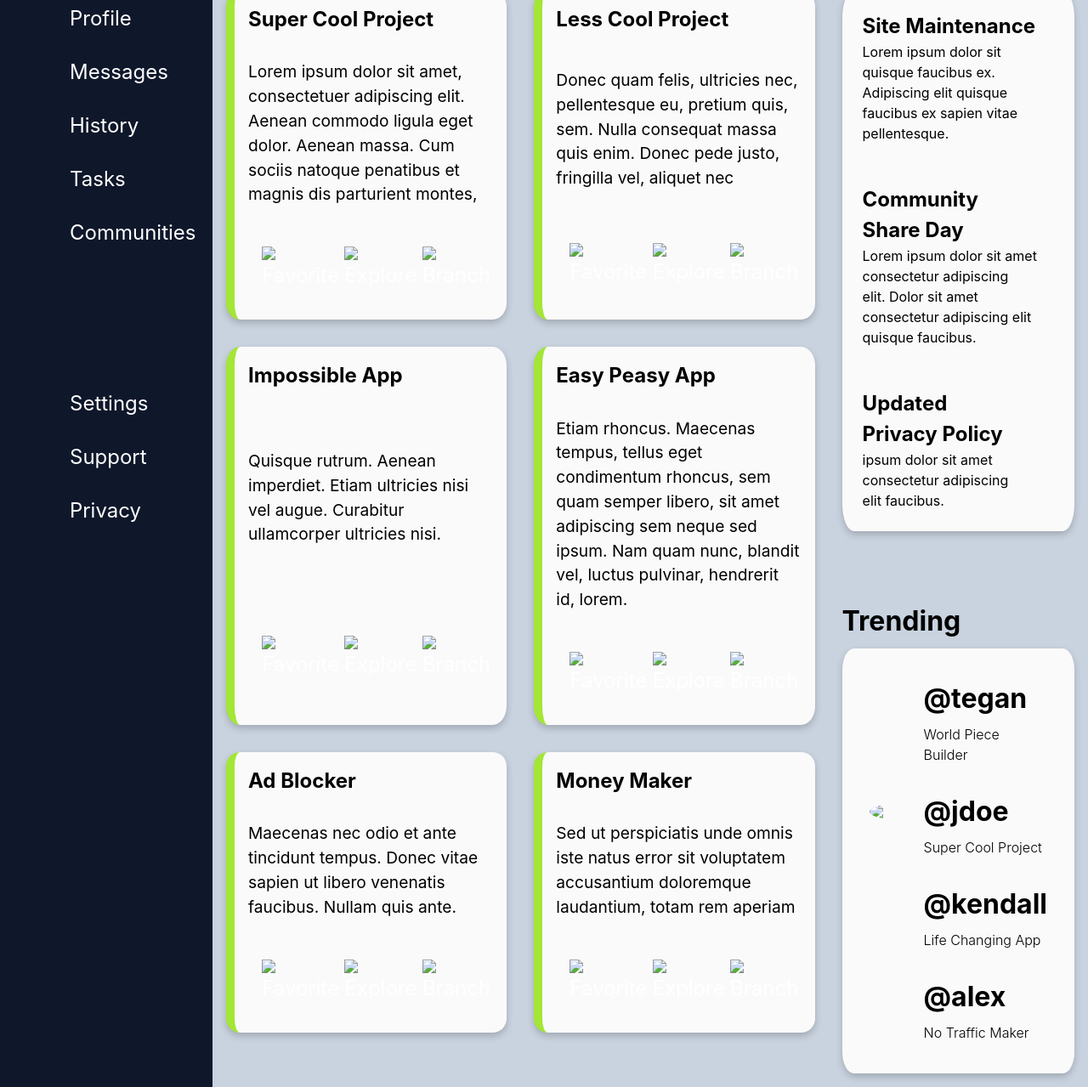
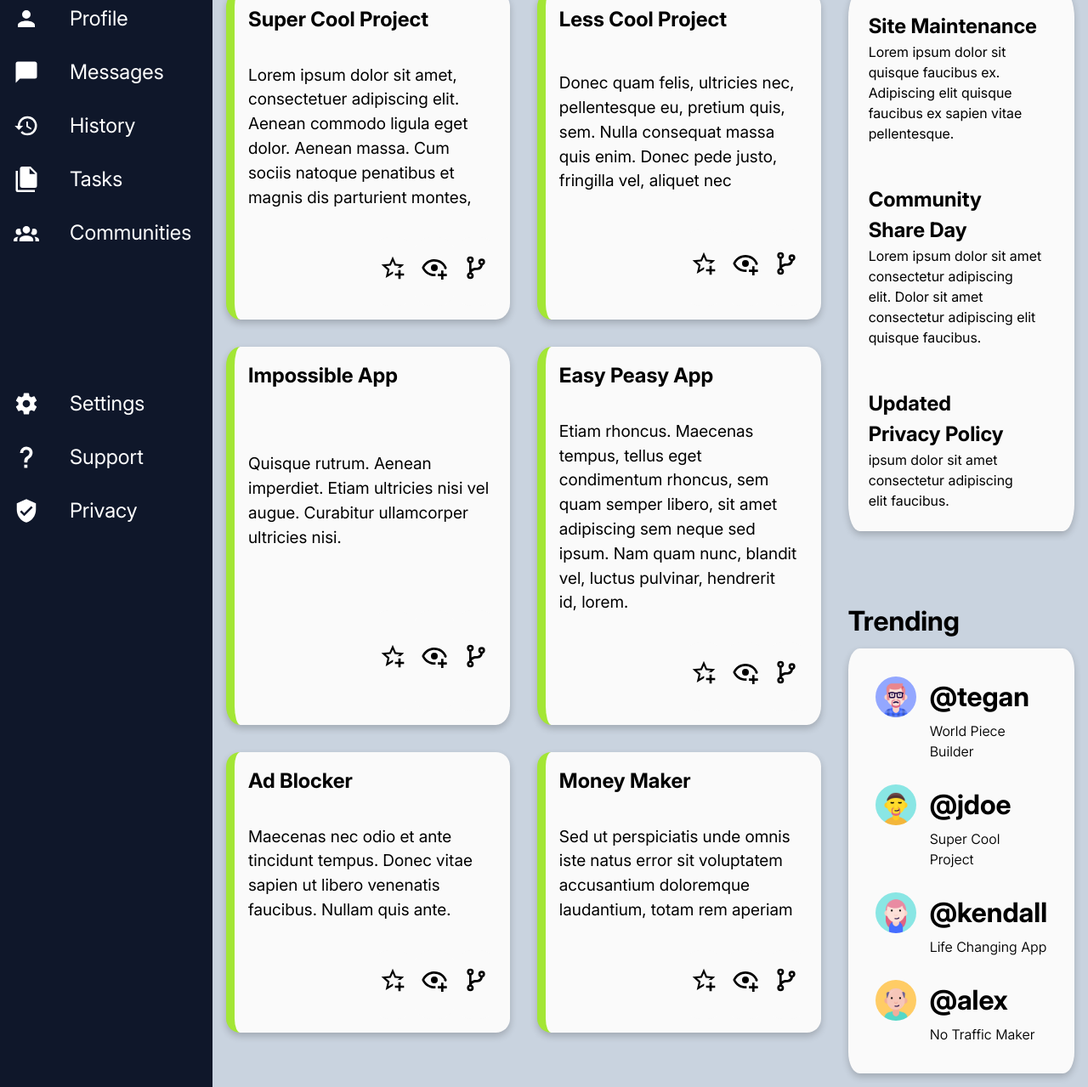
Before and after one commit to aesco1/admin-dashboard, a plain HTML site: page index.html in a window 1280 px wide. Shown: the part 299-1578 px from the top of the page at 85% size. Drawn offline with Linux system fonts and the light colour scheme; the site is published under a folder, as on GitHub Pages, so addresses that start at the root find nothing.

Commit message:
Fix image paths for Github Pages

```diff
--- a/index.html
+++ b/index.html
@@ -27,18 +27,18 @@
 
     <div class="header">
         <div class="search-bar">
-            <img src="/icons/magnify.svg" alt="" class="magnify">
+            <img src="icons/magnify.svg" alt="" class="magnify">
             <input type="search" name="search" id="search">
         </div>
 
         <div class="bell-ava-name">
-            <img src="/icons/bell-ring.svg" alt="" class="bell">
-            <img src="/imgs/main.png" alt="" class="main-avatar">
+            <img src="icons/bell-ring.svg" alt="" class="bell">
+            <img src="imgs/main.png" alt="" class="main-avatar">
             <div class="main-name"> John Doe </div>
         </div>
 
         <div class="greeting">
-            <img src="/imgs/main.png" alt="" class="main-avatar">
+            <img src="imgs/main.png" alt="" class="main-avatar">
             <h2 class="hello">Hi there,</h2>
             <h1 class="name">John Doe (@jdoe)</h1>
         </div>
@@ -59,15 +59,15 @@
                 <p>Lorem ipsum dolor sit amet, consectetuer adipiscing elit. Aenean commodo ligula eget dolor. Aenean massa. Cum sociis natoque penatibus et magnis dis parturient montes,</p>
                 <div class="card-buttons">
                     <button>
-                        <img src="/icons/star-plus-outline.svg" alt="Favorite" class="icon">
+                        <img src="icons/star-plus-outline.svg" alt="Favorite" class="icon">
                     </button>
 
                     <button>
-                        <img src="/icons/eye-plus-outline.svg" alt="Explore" class="icon">
+                        <img src="icons/eye-plus-outline.svg" alt="Explore" class="icon">
                     </button>
 
                     <button>
-                        <img src="/icons/source-branch.svg" alt="Branch" class="icon">
+                        <img src="icons/source-branch.svg" alt="Branch" class="icon">
                     </button>
                 </div>
             </div>
@@ -76,15 +76,15 @@
                 <p> Donec quam felis, ultricies nec, pellentesque eu, pretium quis, sem. Nulla consequat massa quis enim. Donec pede justo, fringilla vel, aliquet nec</p>
                 <div class="card-buttons">
                     <button>
-                        <img src="/icons/star-plus-outline.svg" alt="Favorite" class="icon">
+                        <img src="icons/star-plus-outline.svg" alt="Favorite" class="icon">
                     </button>
 
                     <button>
-                        <img src="/icons/eye-plus-outline.svg" alt="Explore" class="icon">
+                        <img src="icons/eye-plus-outline.svg" alt="Explore" class="icon">
                     </button>
 
                     <button>
-                        <img src="/icons/source-branch.svg" alt="Branch" class="icon">
+                        <img src="icons/source-branch.svg" alt="Branch" class="icon">
                     </button>
                 </div>
             </div>
@@ -93,15 +93,15 @@
                 <p>Quisque rutrum. Aenean imperdiet. Etiam ultricies nisi vel augue. Curabitur ullamcorper ultricies nisi.</p>
                 <div class="card-buttons">
                     <button>
-                        <img src="/icons/star-plus-outline.svg" alt="Favorite" class="icon">
+                        <img src="icons/star-plus-outline.svg" alt="Favorite" class="icon">
                     </button>
 
                     <button>
-                        <img src="/icons/eye-plus-outline.svg" alt="Explore" class="icon">
+                        <img src="icons/eye-plus-outline.svg" alt="Explore" class="icon">
                     </button>
 
                     <button>
-                        <img src="/icons/source-branch.svg" alt="Branch" class="icon">
+                        <img src="icons/source-branch.svg" alt="Branch" class="icon">
                     </button>
                 </div>
             </div>
@@ -110,15 +110,15 @@
                 <p> Etiam rhoncus. Maecenas tempus, tellus eget condimentum rhoncus, sem quam semper libero, sit amet adipiscing sem neque sed ipsum. Nam quam nunc, blandit vel, luctus pulvinar, hendrerit id, lorem.</p>
                 <div class="card-buttons">
                     <button>
-                        <img src="/icons/star-plus-outline.svg" alt="Favorite" class="icon">
+                        <img src="icons/star-plus-outline.svg" alt="Favorite" class="icon">
                     </button>
 
                     <button>
-                        <img src="/icons/eye-plus-outline.svg" alt="Explore" class="icon">
+                        <img src="icons/eye-plus-outline.svg" alt="Explore" class="icon">
                     </button>
 
                     <button>
-                        <img src="/icons/source-branch.svg" alt="Branch" class="icon">
+                        <img src="icons/source-branch.svg" alt="Branch" class="icon">
                     </button>
                 </div>
             </div>
@@ -127,15 +127,15 @@
                 <p>Maecenas nec odio et ante tincidunt tempus. Donec vitae sapien ut libero venenatis faucibus. Nullam quis ante.</p>
                 <div class="card-buttons">
                     <button>
-                        <img src="/icons/star-plus-outline.svg" alt="Favorite" class="icon">
+                        <img src="icons/star-plus-outline.svg" alt="Favorite" class="icon">
                     </button>
 
                     <button>
-                        <img src="/icons/eye-plus-outline.svg" alt="Explore" class="icon">
+                        <img src="icons/eye-plus-outline.svg" alt="Explore" class="icon">
                     </button>
 
                     <button>
-                        <img src="/icons/source-branch.svg" alt="Branch" class="icon">
+                        <img src="icons/source-branch.svg" alt="Branch" class="icon">
                     </button>
                 </div>
             </div>
@@ -144,15 +144,15 @@
                 <p>Sed ut perspiciatis unde omnis iste natus error sit voluptatem accusantium doloremque laudantium, totam rem aperiam</p>
                 <div class="card-buttons">
                     <button>
-                        <img src="/icons/star-plus-outline.svg" alt="Favorite" class="icon">
+                        <img src="icons/star-plus-outline.svg" alt="Favorite" class="icon">
                     </button>
 
                     <button>
-                        <img src="/icons/eye-plus-outline.svg" alt="Explore" class="icon">
+                        <img src="icons/eye-plus-outline.svg" alt="Explore" class="icon">
                     </button>
 
                     <button>
-                        <img src="/icons/source-branch.svg" alt="Branch" class="icon">
+                        <img src="icons/source-branch.svg" alt="Branch" class="icon">
                     </button>
                 </div>
             </div>
@@ -180,25 +180,25 @@
             <h1>Trending</h1>
             <div class="t-cards">
                 <div class="t-card">
-                    <img src="/imgs/avatar (1).png" alt="" class="main-avatar">
+                    <img src="imgs/avatar (1).png" alt="" class="main-avatar">
                     <h1 class="address">@tegan</h1>
                     <h2 class="proj-name">World Piece Builder</h2>
                 </div>
 
                 <div class="t-card">
-                    <img src="/imgs/main.png" class="main-avatar">
+                    <img src="imgs/main.png" class="main-avatar">
                     <h1 class="address">@jdoe</h1>
                     <h2 class="proj-name">Super Cool Project</h2>
                 </div>
 
                 <div class="t-card">
-                    <img src="/imgs/avatar (2).png" alt="" class="main-avatar">
+                    <img src="imgs/avatar (2).png" alt="" class="main-avatar">
                     <h1 class="address">@kendall</h1>
                     <h2 class="proj-name">Life Changing App</h2>
                 </div>
 
                 <div class="t-card">
-                    <img src="/imgs/avatar (4).png" alt="" class="main-avatar">
+                    <img src="imgs/avatar (4).png" alt="" class="main-avatar">
                     <h1 class="address">@alex</h1>
                     <h2 class="proj-name">No Traffic Maker</h2>
                 </div>
--- a/styles.css
+++ b/styles.css
@@ -1,13 +1,13 @@
 @font-face {
     font-family: 'Inter';
-    src: url(/fonts/InterVariable.ttf) format('truetype');
+    src: url(fonts/InterVariable.ttf) format('truetype');
     font-weight: 100 900;
     font-style: normal;
 }
 
 @font-face {
     font-family: 'Inter-italic';
-    src: url('/fonts/InterVariableItalic.ttf') format('truetype');
+    src: url('fonts/InterVariableItalic.ttf') format('truetype');
     font-weight: 100 900;
     font-style: italic;
 }
@@ -170,53 +170,53 @@ h1, h2, h3, h4, h5, h6 {
 
 /**Sidebar icons**/
 .sidebar .large-Dashboard::before {
-  background-image: url('/icons/lightning.svg');
+  background-image: url('icons/lightning.svg');
   filter: brightness(0) invert(1);
 }
 .sidebar #top-sidebar li:nth-child(1)::before {
-  background-image: url('/icons/home-variant.svg');
+  background-image: url('icons/home-variant.svg');
   filter: brightness(0) invert(1);
 }
 
 .sidebar #top-sidebar li:nth-child(2)::before {
-  background-image: url('/icons/account.svg');
+  background-image: url('icons/account.svg');
   filter: brightness(0) invert(1);
 }
 
 .sidebar #top-sidebar li:nth-child(3)::before {
-  background-image: url('/icons/message.svg');
+  background-image: url('icons/message.svg');
   filter: brightness(0) invert(1);
 }
 
 .sidebar #top-sidebar li:nth-child(4)::before {
-  background-image: url('/icons/history.svg');
+  background-image: url('icons/history.svg');
   filter: brightness(0) invert(1);
 }
 
 .sidebar #top-sidebar li:nth-child(5)::before {
-  background-image: url('/icons/file-multiple.svg');
+  background-image: url('icons/file-multiple.svg');
   filter: brightness(0) invert(1);
 }
 
 .sidebar #top-sidebar li:nth-child(6)::before {
-  background-image: url('/icons/account-group.svg');
+  background-image: url('icons/account-group.svg');
   filter: brightness(0) invert(1);
 }
 
 
 /*Bottom of sidebar*/
 .sidebar #bottom-sidebar li:nth-child(1)::before {
-  background-image: url('/icons/cog.svg');
+  background-image: url('icons/cog.svg');
   filter: brightness(0) invert(1);
 }
 
 .sidebar #bottom-sidebar li:nth-child(2)::before {
-  background-image: url('/icons/help.svg');
+  background-image: url('icons/help.svg');
   filter: brightness(0) invert(1);
 }
 
 .sidebar #bottom-sidebar li:nth-child(3)::before {
-  background-image: url('/icons/shield-check.svg');
+  background-image: url('icons/shield-check.svg');
   filter: brightness(0) invert(1);
 }
 
```
